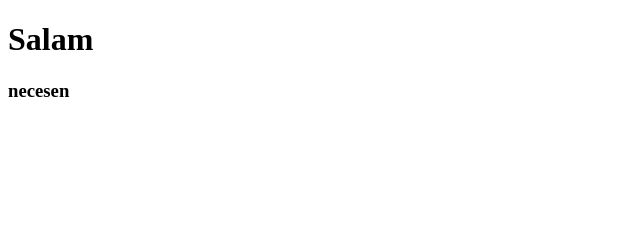
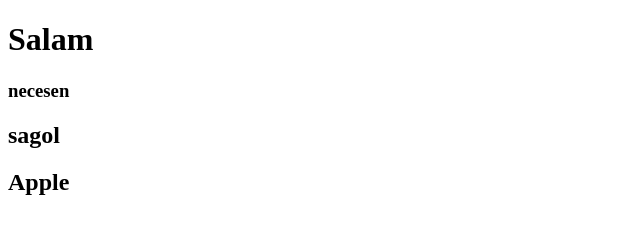
Before and after one commit to ismayilesedov/EfsaneProject, a plain HTML site: page index.html in a window 1280 px wide. Shown: the whole page, without its empty margins (0-640 px from the left). Drawn offline with Linux system fonts and the light colour scheme.

Commit message:
I create h2 tag

```diff
--- a/index.html
+++ b/index.html
@@ -9,5 +9,7 @@
 <body>
     <h1>Salam</h1>
     <h3>necesen</h3>
+    <h2>sagol</h2>
+    <h2>Apple</h2>
 </body>
 </html>
```
